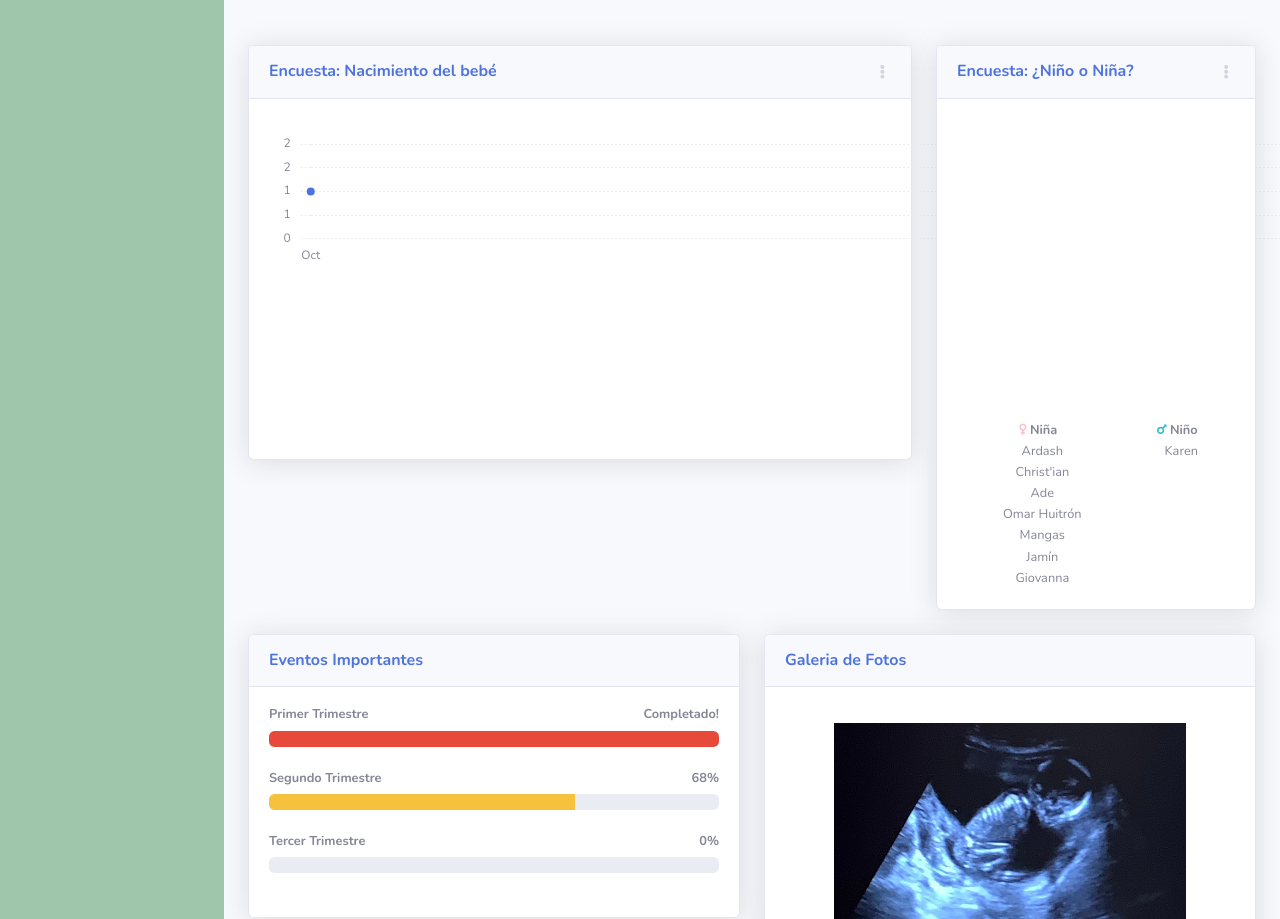
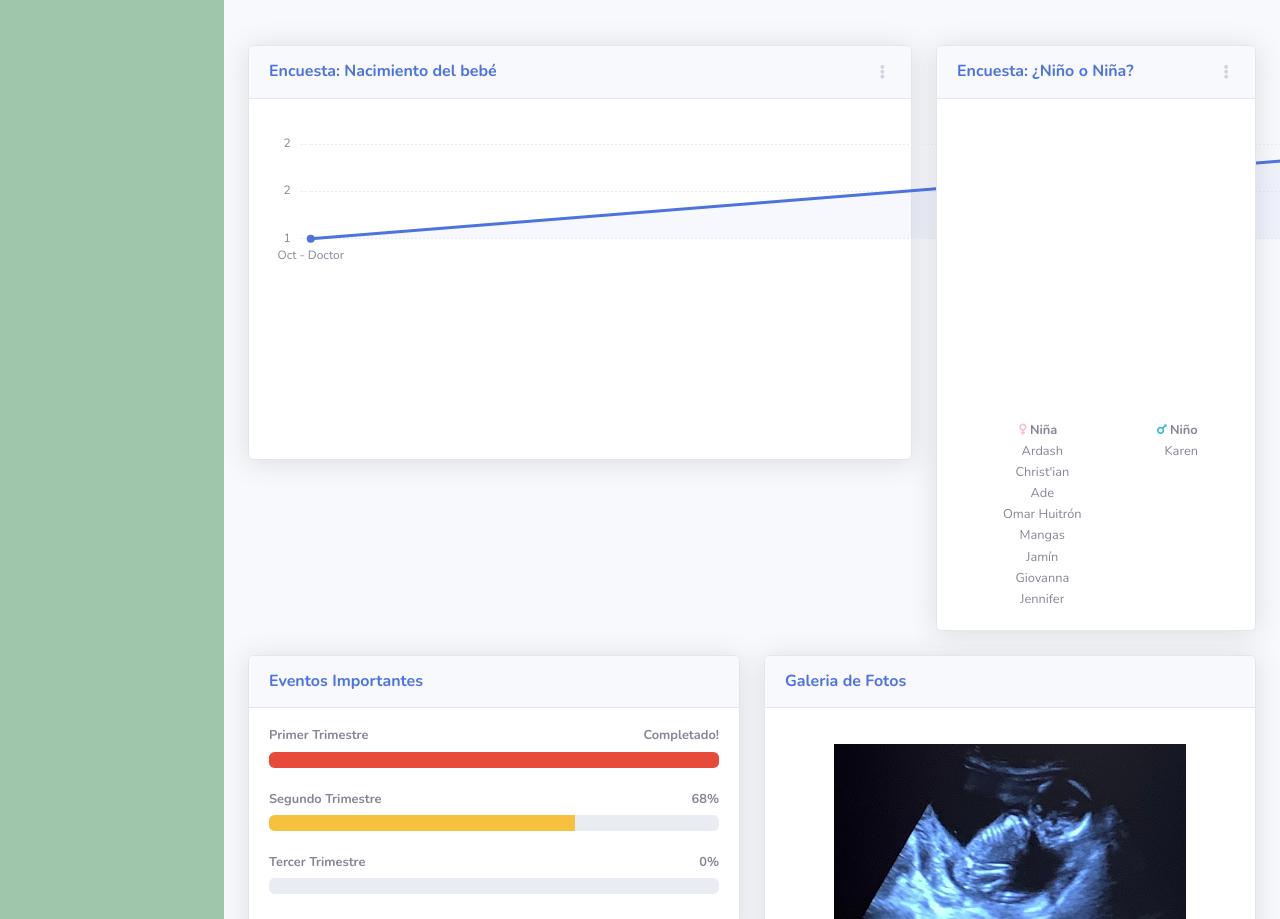
Before and after one commit to ardache/bby2, a website with bundled scripts: page index.html in a window 1280 px wide. Shown: the part 1042-1961 px from the top of the page. Built offline with nearby package versions, Linux system fonts and the light colour scheme.

Commit message:
production: update chart

```diff
--- a/index.html
+++ b/index.html
@@ -524,6 +524,9 @@
                         <tr>
                           <td>Giovanna</td>
                         </tr>
+                        <tr>
+                          <td>Jennifer</td>
+                        </tr>
                       </div>
                     </table>
                   </div>
--- a/js/demo/chart-area-demo.js
+++ b/js/demo/chart-area-demo.js
@@ -32,7 +32,7 @@ var ctx = document.getElementById("myAreaChart");
 var myLineChart = new Chart(ctx, {
   type: 'line',
   data: {
-    labels: ["Oct"],
+    labels: ["Oct - Doctor", "Oct - Giovanna"],
     datasets: [{
       label: "Parto",
       lineTension: 0.3,
@@ -46,7 +46,7 @@ var myLineChart = new Chart(ctx, {
       pointHoverBorderColor: "rgba(78, 115, 223, 1)",
       pointHitRadius: 10,
       pointBorderWidth: 2,
-      data: [1],
+      data: [1, 2],
     }],
   },
   options: {
@@ -111,7 +111,7 @@ var myLineChart = new Chart(ctx, {
         label: function(tooltipItem, chart) {
           var datasetLabel = chart.datasets[tooltipItem.datasetIndex].label || '';
           //return datasetLabel + ': día ' + number_format(tooltipItem.yLabel) + ": Doctor";
-          return  'Día ' + number_format(tooltipItem.yLabel) + ": Doctor";
+          return  'Día ' + number_format(tooltipItem.yLabel);
         }
       }
     }
```
